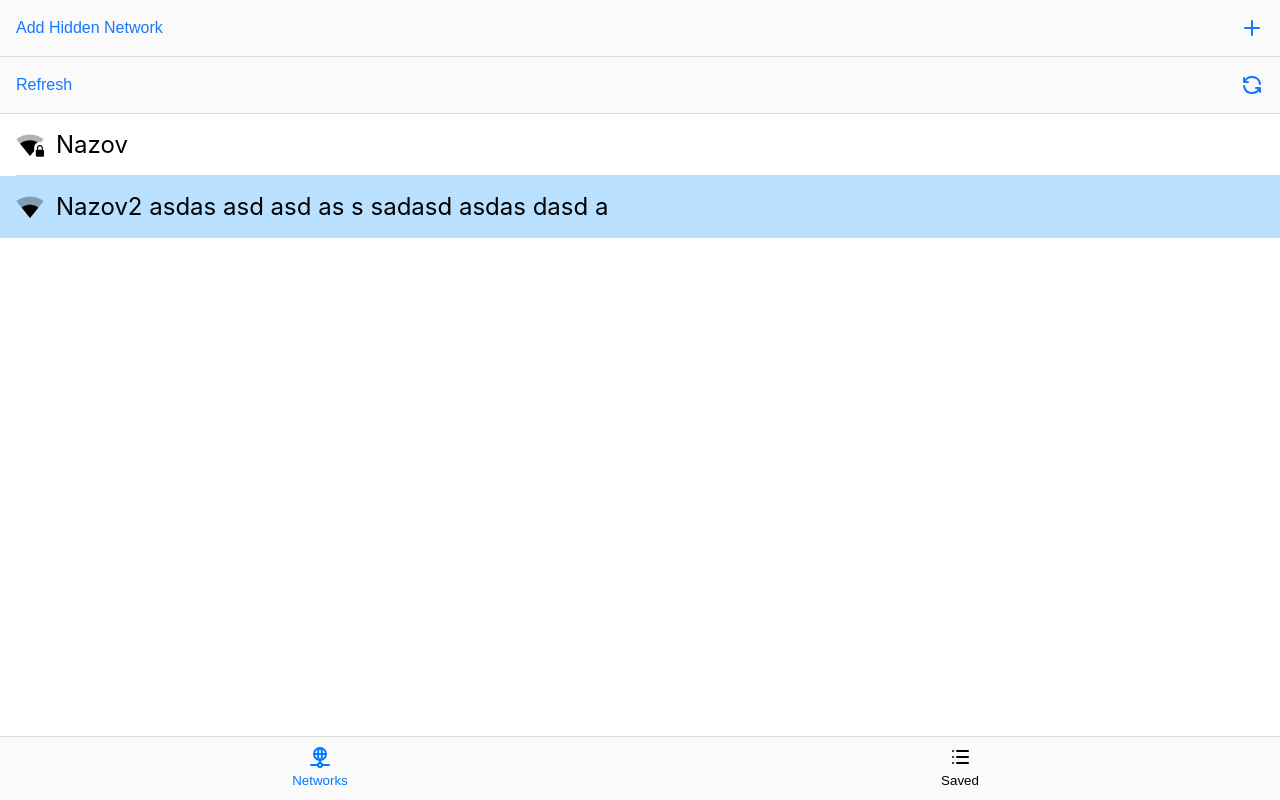
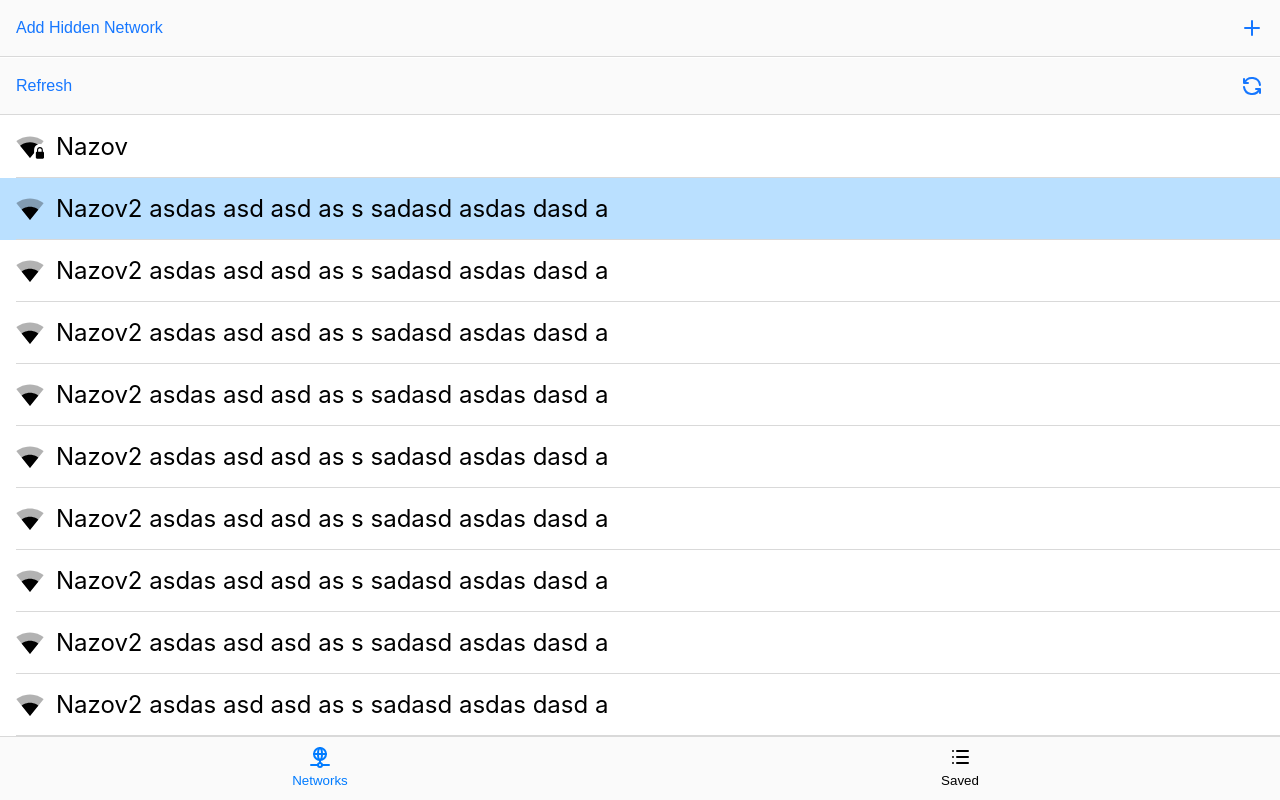
Before and after one commit to michalgeci/rPI-wifi-extender, a Next.js app in the folder rpi-wifi-ui/: page / in a window 1280 px wide. Built offline with nearby package versions, Linux system fonts and the light colour scheme.

Commit message:
fix styling

```diff
--- a/rpi-wifi-ui/src/app/globals.css
+++ b/rpi-wifi-ui/src/app/globals.css
@@ -18,13 +18,20 @@ body {
 .scrollable {
   overflow: scroll;
   outline: none;
+  -ms-overflow-style: none;  /* IE and Edge */
+  scrollbar-width: none;  /* Firefox */
+}
+
+/* Hide scrollbar for Chrome, Safari and Opera */
+.scrollable::-webkit-scrollbar {
+  display: none;
 }
 
 .mainContainer {
   display: flex;
   flex-direction: column;
   justify-content: space-between;
-  align-items: center;
+  align-items: stretch;
   flex: 1;
   overflow: hidden;
 }
--- a/rpi-wifi-ui/src/app/page.tsx
+++ b/rpi-wifi-ui/src/app/page.tsx
@@ -20,6 +20,54 @@ export default function Home() {
       signal: 33,
       inUse: true,
     },
+    {
+      name: "Nazov2 asdas asd asd as s sadasd asdas dasd a",
+      secured: false,
+      signal: 33,
+      inUse: false,
+    },
+    {
+      name: "Nazov2 asdas asd asd as s sadasd asdas dasd a",
+      secured: false,
+      signal: 33,
+      inUse: false,
+    },
+    {
+      name: "Nazov2 asdas asd asd as s sadasd asdas dasd a",
+      secured: false,
+      signal: 33,
+      inUse: false,
+    },
+    {
+      name: "Nazov2 asdas asd asd as s sadasd asdas dasd a",
+      secured: false,
+      signal: 33,
+      inUse: false,
+    },
+    {
+      name: "Nazov2 asdas asd asd as s sadasd asdas dasd a",
+      secured: false,
+      signal: 33,
+      inUse: false,
+    },
+    {
+      name: "Nazov2 asdas asd asd as s sadasd asdas dasd a",
+      secured: false,
+      signal: 33,
+      inUse: false,
+    },
+    {
+      name: "Nazov2 asdas asd asd as s sadasd asdas dasd a",
+      secured: false,
+      signal: 33,
+      inUse: false,
+    },
+    {
+      name: "Nazov2 asdas asd asd as s sadasd asdas dasd a",
+      secured: false,
+      signal: 33,
+      inUse: false,
+    },
   ];
 
   const [wifiDialogVisible, setWifiDialogVisible] = useState(false);
@@ -41,7 +89,7 @@ export default function Home() {
   };
 
   return (
-    <div style={{ width: "100%" }}>
+    <div className="mainContainer">
       {/* Header buttons */}
       <HeaderButton
         text="Add Hidden Network"
--- a/rpi-wifi-ui/src/components/SavedNetworkItemProps.tsx
+++ b/rpi-wifi-ui/src/components/SavedNetworkItemProps.tsx
@@ -11,7 +11,7 @@ export const SavedNetworkItem = ({
   ssid,
   onClick = () => {},
 }: SavedNetworkItemProps) => (
-  <div style={{ width: "100%" }}>
+  <div>
     <div
       style={{
         display: "flex",
```
Also changed, not shown: 1 other file (tests, documents, lock files or other folders).
